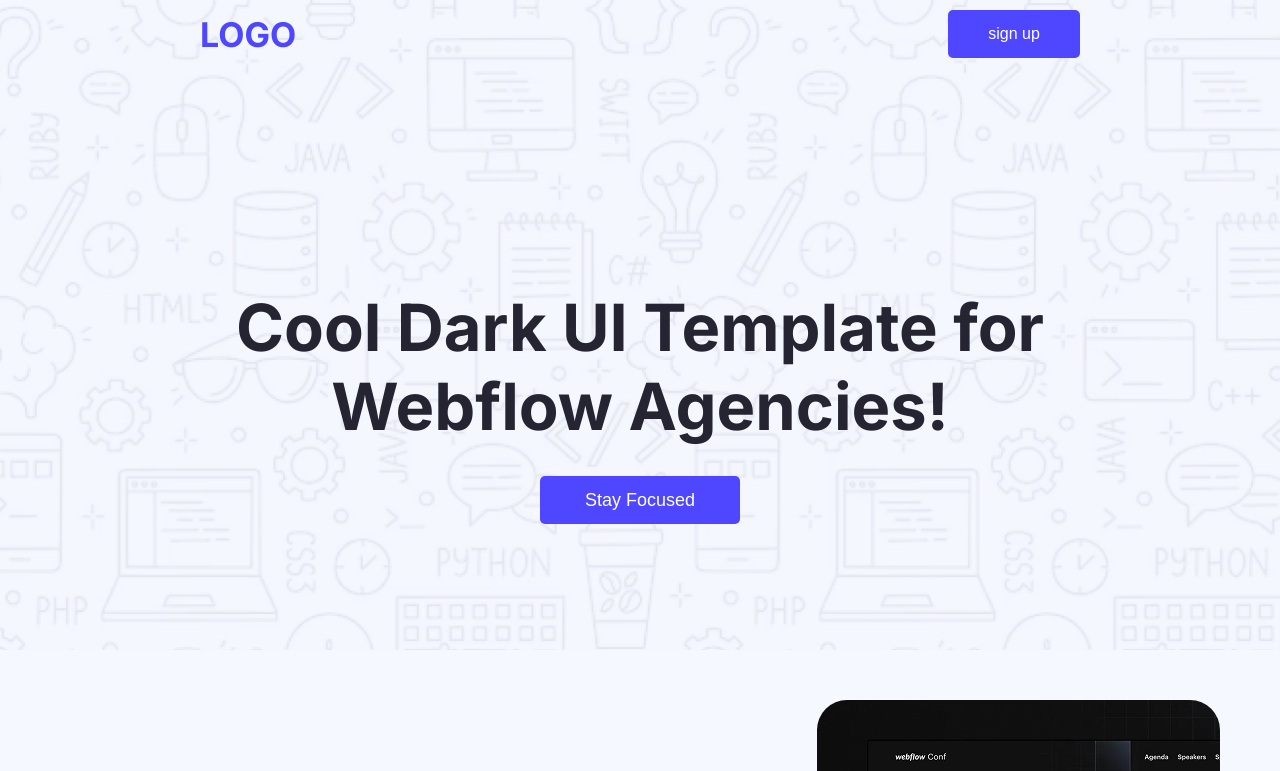
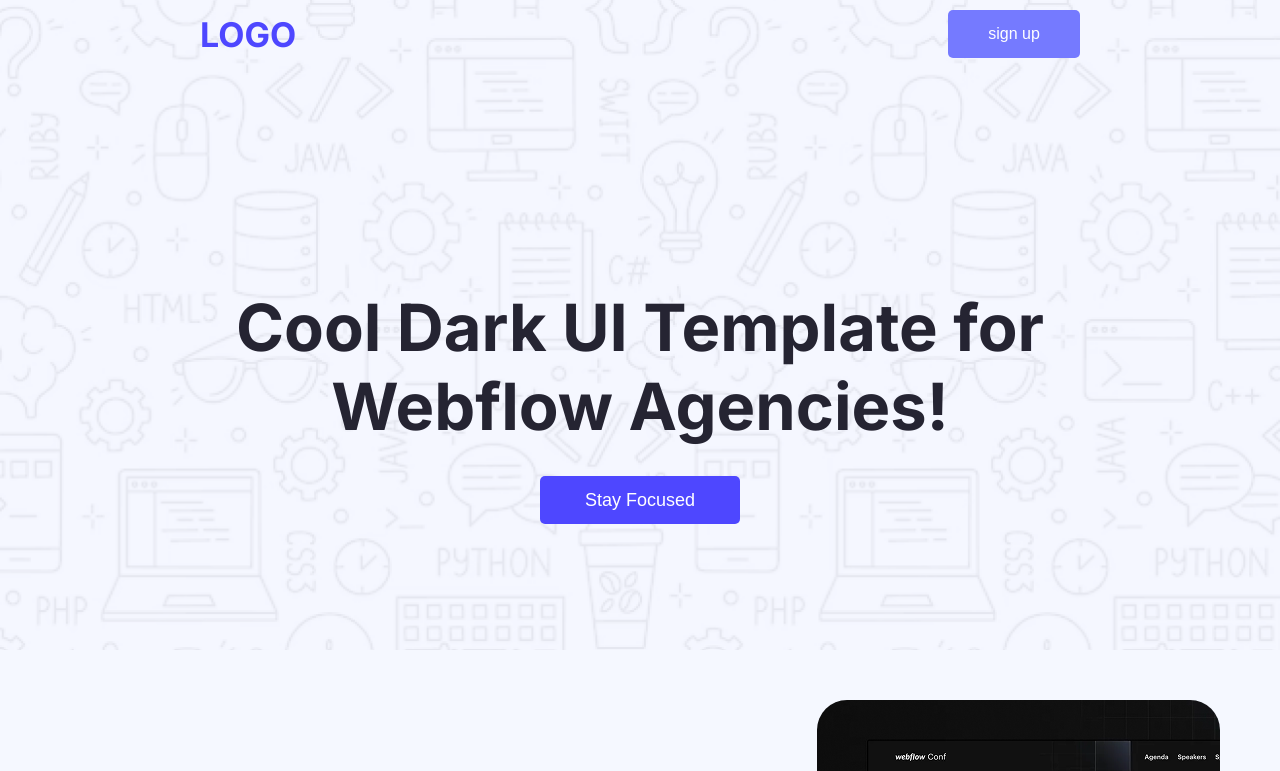
Before and after one commit to hello-ashik/My-1st-ass-repo, a plain HTML site: page index.html in a window 1280 px wide. In both pictures the pointer is over the button "sign up". Shown: the top 771 px of the page. Drawn offline with Linux system fonts and the light colour scheme.

Commit message:
Button Hover

```diff
--- a/Assets/css/style.css
+++ b/Assets/css/style.css
@@ -247,3 +247,6 @@ footer{
     font-size: 18px;
     border: none;
 }
+button:hover{
+ background-color: #757aff;
+}
```
